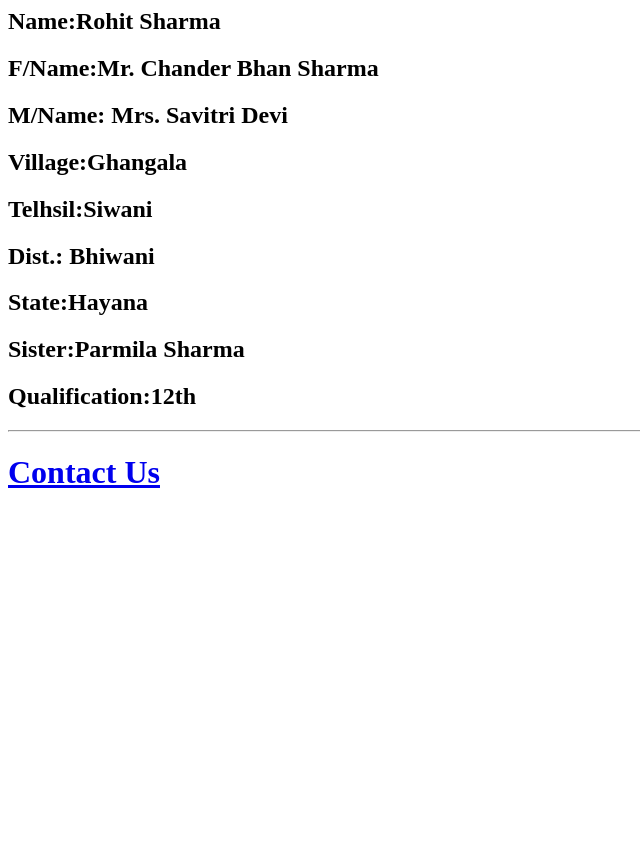
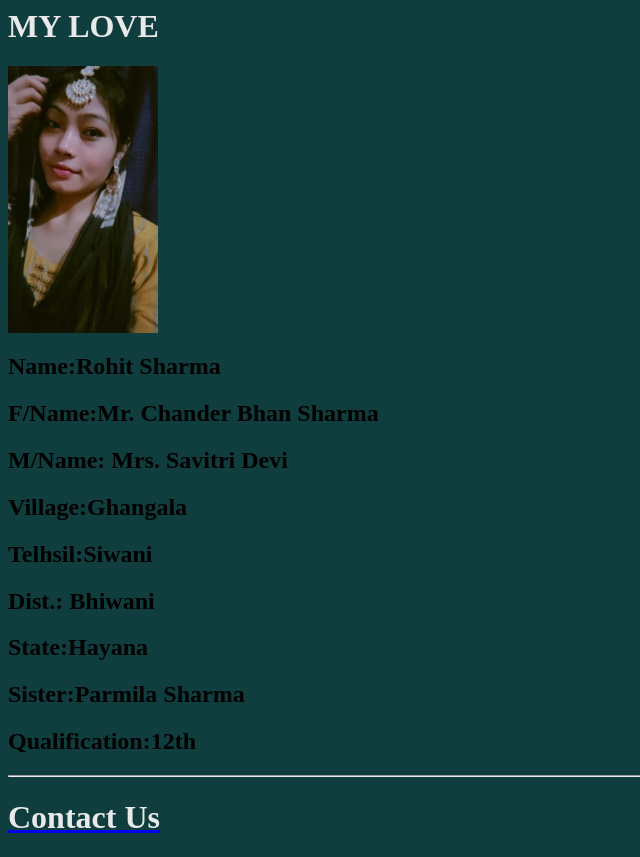
Before and after one commit to jaanilyrical/html-portfolio, a plain HTML site: page about.html in a window 1280 px wide. Shown: the whole page, without its empty margins (0-640 px from the left). Before the commit the page ends 800 px from the top, so only its background shows below. Drawn offline with Linux system fonts and the light colour scheme.

Commit message:
Add files via upload

```diff
--- a/about.html
+++ b/about.html
@@ -1,3 +1,6 @@
+<h1>MY LOVE</h1>
+
+<a href="./My.html"><img src="./Image/WhatsApp Image 2024-07-17 at 6.27.27 PM.jpeg" width="150"></a>
 <h2>Name:Rohit Sharma</h2>
 <h2>F/Name:Mr. Chander Bhan Sharma</h2>
 <h2>M/Name: Mrs. Savitri Devi</h2>
@@ -9,4 +12,6 @@
 <h2>Qualification:12th</h2>
 <hr/>
 <a href="./contact.html">
-<h1>Contact Us</h1></a>
+<h1>Contact Us</h1></a><link
+rel="stylesheet"
+ href="./style.css">
--- /dev/null
+++ b/style.css
@@ -0,0 +1,3 @@
+html{background-color: #103d3d;}
+h1{color: rgb(233, 233, 233);}
+h6{color: rgb(233, 233, 233);}
```
Also changed, not shown: My.html (added, +8 -0 lines), contact.html (+6 -1 lines), index.html (+3 -0 lines), Image/WhatsApp Image 2024-07-17 at 6.27.27 PM.jpeg (added).
